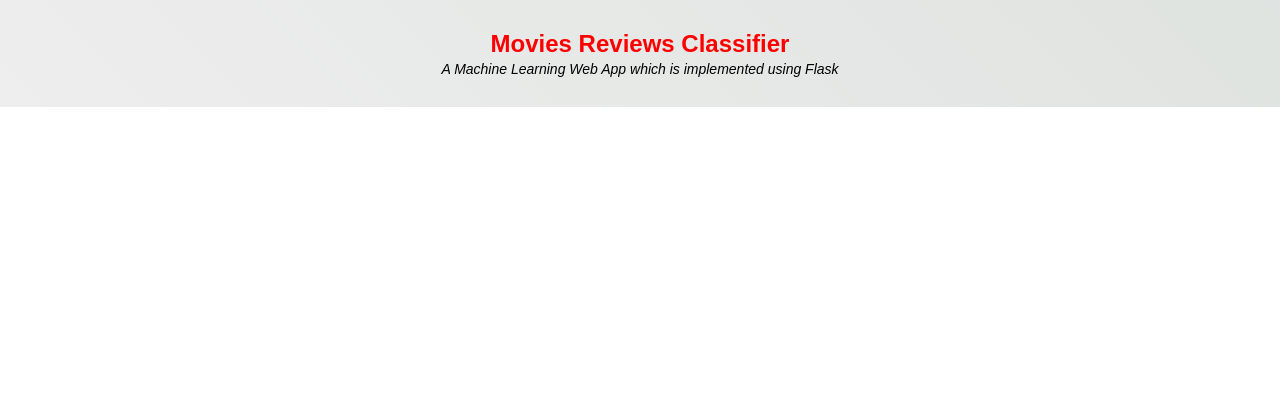
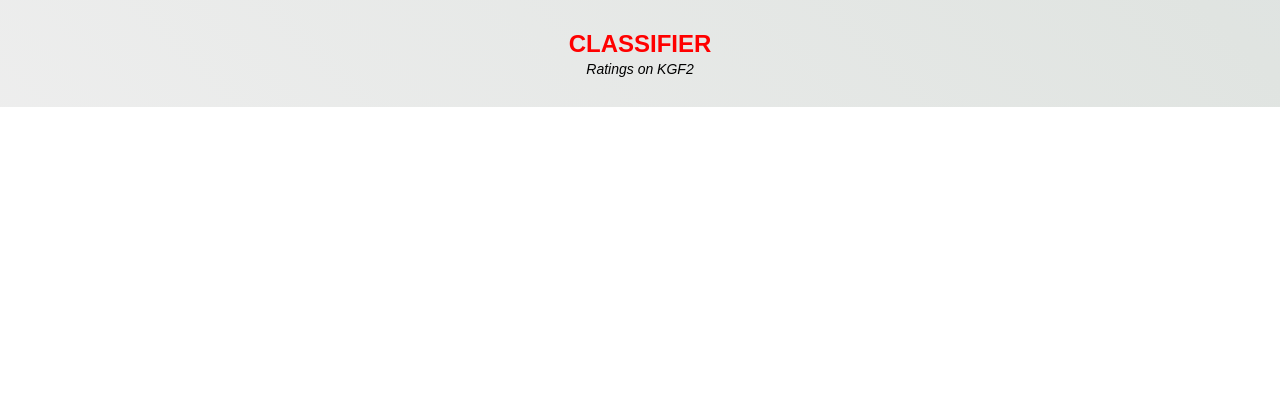
Before and after one commit to DarkLoRD-007/Movie_Review-using-machine-learning..., a Flask app: template templates/result.html in a window 1280 px wide. Shown: the top 420 px of the page. Run offline with Flask 2, Linux system fonts and the light colour scheme; the template is opened without the code that fills it, so the values that code supplies are empty; parts of the project's set-up code (start-up, migrations or seed data) failed here and were passed over; some libraries are stand-ins or nearby versions.

Commit message:
Update result.html

```diff
--- a/templates/result.html
+++ b/templates/result.html
@@ -10,16 +10,13 @@
 	</head>
 
 	<body>
-
-		<!-- Website Title -->
 		<div class="container">
-			<h2 class='container-heading'><span>Movies Reviews Classifier</span></h2>
+			<h2 class='container-heading'><span>CLASSIFIER</span></h2>
 	        	<div class='description'>
-				<p>A Machine Learning Web App which is implemented using Flask</p>
+				<p>Ratings on KGF2</p>
 			</div>
 		</div>
 
-		<!-- Result -->
 		<div class="results">
 			{% if prediction==1 %}
 				<h1>Prediction: <span class='danger'>Positive Review.</span></h1>
@@ -30,7 +27,6 @@
 			{% endif %}
 		</div>
 
-		<!-- Footer -->
         <div class='footer'>
             <div class="contact">
                 <a target="_blank" href="https://github.com/DarkLoRD-007/Movie_Review-using-machine-learning..."><i class="fab fa-github fa-lg contact-icon"></i></a>
```
